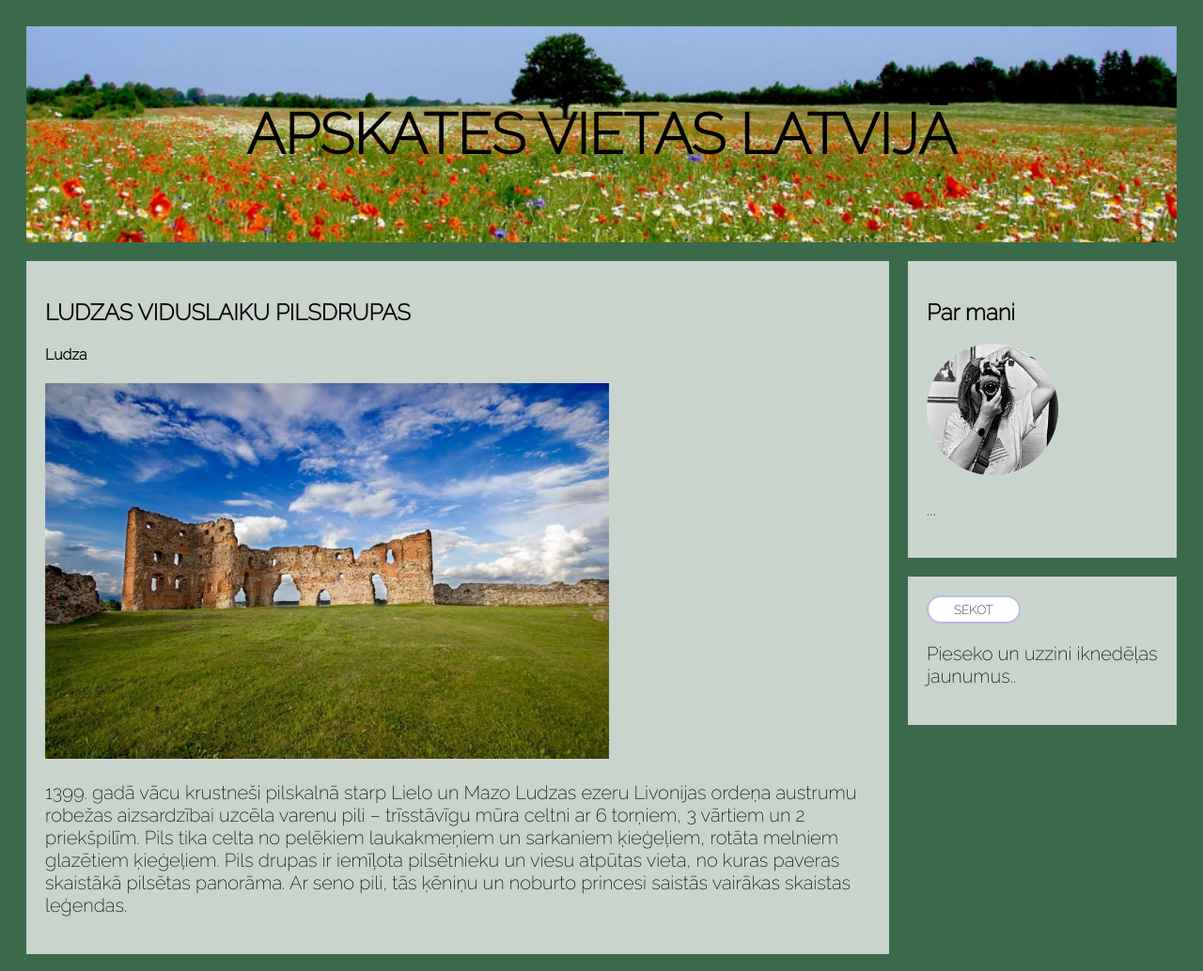
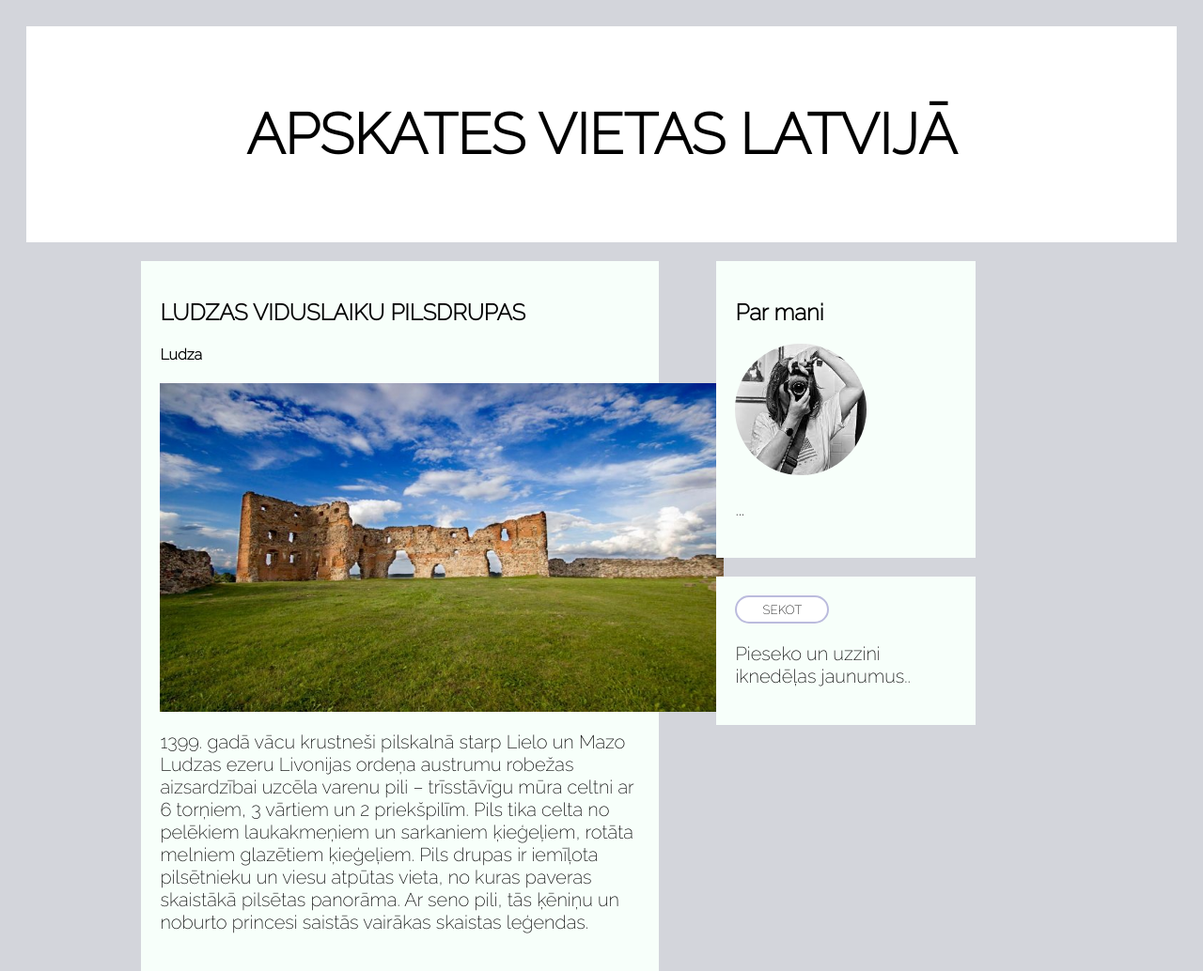
Before and after one commit to DianaNamniece/Bloga-lapa, a plain HTML site: page index.html in a window 1280 px wide. Shown: the top 1034 px of the page at 94% size. Drawn offline with Linux system fonts and the light colour scheme.

Commit message:
Update style.css

```diff
--- a/style.css
+++ b/style.css
@@ -5,39 +5,49 @@
   }
   body {
     padding: 20px;
-    background: #396b4a;
+    background: #d3d5db;
   }
   .header {
     padding: 30px;
     font-size: 40px;
     text-align: center;
-    background-image: url(background.jpg);
-    background-size: cover;
-    background-position-y: center;
+    background-color: white;;
   }
   .leftcolumn {
-    float: left;
-    width: 75%;
+    display: flex;
+    flex-direction: column;
+    width: 60%;
+    padding-left: 10%;
   }
   .rightcolumn {
-    float: left;
+    display: flex;
+    flex-direction: column;
     width: 25%;
-    padding-left: 20px;
+    height: 25%;
+
   }
   .card {
-     /**display: flex;**/
-     background-color: rgb(200, 212, 204);
+     background-color: rgb(247, 255, 250);
+     width: 90%;
+     height: 50%;
      padding: 20px;
      margin-top: 20px;
   }
-  .row:after {
+  .row{
+    display: flex;
+    flex-direction:row;
+    align-content: center;
+
+  }
+  /**.row:after {
     content: "";
     display: table;
     clear: both;
-  }
+  }**/
   .images-big{
+      display: flex;
       width: 600px;
-      height: 400px;
+      height: 350px;
   }
   .images-small{
       width: 140px;
```
